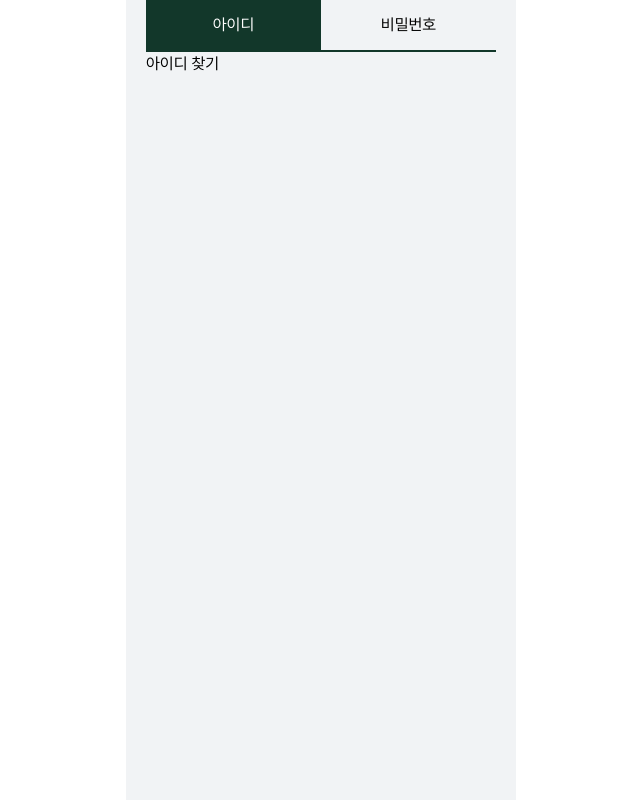
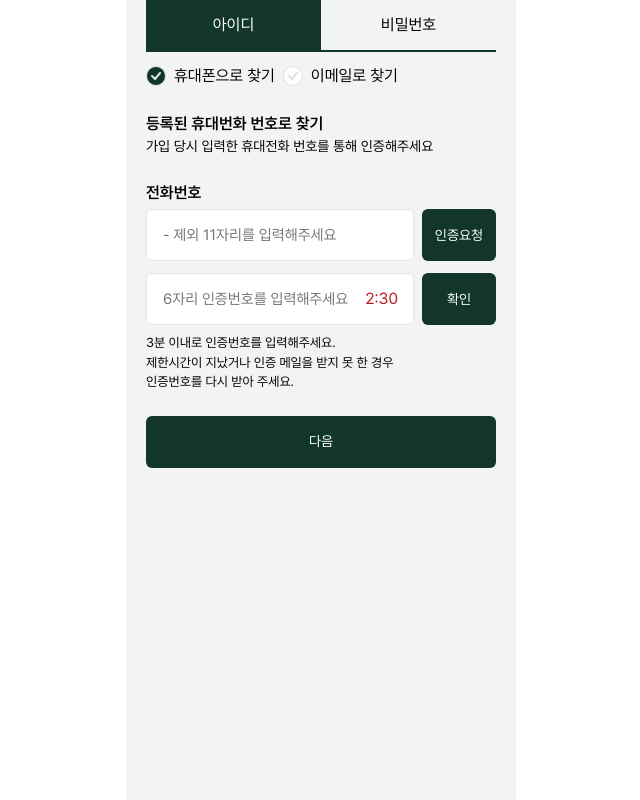
Before and after one commit to Plant-Hostel/PlantHostel-Client, a Next.js app: page /member/find-account in a window 1280 px wide. Shown: the whole page, without its empty margins (319-959 px from the left). Built offline with nearby package versions, Linux system fonts and the light colour scheme.

Commit message:
아이디/비번 찾기 퍼블

```diff
--- a/src/app/globals.css
+++ b/src/app/globals.css
@@ -8,6 +8,7 @@
 
 html {
   background-color: white;
+  height: 100%;
 }
 
 body {
@@ -15,8 +16,7 @@ body {
   padding: 0 20px 8px 20px;
   margin: 0 auto;
   background-color: var(--background);
-  height: 100%;
-  min-height: 100vh;
+  min-height: 100%;
   font-family: "Pretendard-Regular";
 }
 
--- a/src/app/member/find-account/page.tsx
+++ b/src/app/member/find-account/page.tsx
@@ -6,12 +6,8 @@ import React from "react";
 export default function page() {
   // 아이디 비밀번호찾기 탭
   const tabs = [
-    { label: "아이디", content: <FindId /> },
-    { label: "비밀번호", content: <FindPwd /> },
+    { label: "아이디", content: <FindId /> }, //아이디 찾기
+    { label: "비밀번호", content: <FindPwd /> }, //비밀번호 찾기
   ];
-  return (
-    <div>
-      <CommonTab tabs={tabs} />
-    </div>
-  );
+  return <CommonTab tabs={tabs} className="mb-3" />;
 }
--- a/src/components/common/CommonCheckbox.tsx
+++ b/src/components/common/CommonCheckbox.tsx
@@ -7,16 +7,17 @@ import Check from "@/images/Check.svg";
 interface CheckboxProps extends InputHTMLAttributes<HTMLInputElement> {
   id: string;
   label: string;
+  type: "checkbox" | "radio"; // 타입을 동적으로 설정
 }
 
 const CommonCheckbox = forwardRef<HTMLInputElement, CheckboxProps>(
-  ({ id, label, ...props }, ref) => {
+  ({ id, label, type, ...props }, ref) => {
     return (
       <div className="flex flex-col gap-1">
         <div className="flex items-center gap-2">
           <div className="relative w-5 h-5">
             <input
-              type="checkbox"
+              type={type}
               id={id}
               ref={ref}
               className={cn(
--- a/src/components/common/CommonInput.tsx
+++ b/src/components/common/CommonInput.tsx
@@ -3,7 +3,7 @@ import { cva } from "class-variance-authority";
 import React, { InputHTMLAttributes, ReactNode, forwardRef } from "react";
 
 const InputVariants = cva(
-  "relative  h-[52px] py-[17px] px-[16px] rounded-[6px] pr-12 placeholder-sub02 border focus:outline-none flex items-center",
+  "relative  h-[52px] py-[17px] px-[16px] rounded-[6px] pr-12 placeholder-sub02 border focus:outline-none flex items-center text-[15px]",
   {
     variants: {
       inputSize: {
--- a/src/components/common/CommonTab.tsx
+++ b/src/components/common/CommonTab.tsx
@@ -11,9 +11,14 @@ type TabItem = {
 type TabsProps = {
   tabs: TabItem[];
   defaultActiveIndex?: number; //default 활성화 탭
+  className?: string;
 };
 
-export default function CommonTab({ tabs, defaultActiveIndex = 0 }: TabsProps) {
+export default function CommonTab({
+  tabs,
+  defaultActiveIndex = 0,
+  className,
+}: TabsProps) {
   const [activeTab, setActiveTab] = useState(defaultActiveIndex);
   const handleTabClick = (index: number) => {
     setActiveTab(index);
@@ -29,14 +34,15 @@ export default function CommonTab({ tabs, defaultActiveIndex = 0 }: TabsProps) {
               `flex-1 text-center w-[175px] h-[52px] border-b-[2px] border-b-primary`,
               activeTab === index
                 ? "bg-primary text-white" //활성화
-                : "bg-inherit text-black" //비활성화
+                : "bg-inherit text-black", //비활성화
+              className
             )}
           >
             {tab.label}
           </button>
         ))}
       </div>
-      <div>{tabs[activeTab]?.content}</div>
+      {tabs[activeTab]?.content}
     </div>
   );
 }
--- a/src/components/login/LoginForm.tsx
+++ b/src/components/login/LoginForm.tsx
@@ -2,7 +2,7 @@
 
 import { handleLogin } from "@/api/auth/login";
 import { useRouter } from "next/navigation";
-import React from "react";
+import React, { useState } from "react";
 import { useForm } from "react-hook-form";
 import CommonButton from "../common/CommonButton";
 import CommonInput from "../common/CommonInput";
@@ -22,6 +22,10 @@ export default function LoginForm() {
   const router = useRouter();
 
   const { register, handleSubmit } = useForm<FormValues>();
+
+  const [saveId, setSaveId] = useState(false);
+
+  console.log("saveId", saveId);
 
   const onSubmit = async (data: FormValues) => {
     const result = await handleLogin(data.userId, data.password);
@@ -56,7 +60,14 @@ export default function LoginForm() {
             />
           </div>
           <div className="flex justify-between px-1">
-            <CommonCheckbox id="saveId" label="아이디 저장" />
+            <CommonCheckbox
+              type="checkbox"
+              id="saveId"
+              label="아이디 저장"
+              onChange={(e) => {
+                setSaveId(e.target.checked);
+              }}
+            />
             <Link href={"/"}>아이디/비밀번호 &gt;</Link>
           </div>
         </div>
--- a/src/components/member/FindId.tsx
+++ b/src/components/member/FindId.tsx
@@ -1,5 +1,42 @@
-import React from "react";
+"use client";
+
+import React, { useState } from "react";
+import CommonCheckbox from "../common/CommonCheckbox";
+import MethodPhone from "./MethodPhone";
+import MethodEmail from "./MethodEmail";
 
 export default function FindId() {
-  return <div>아이디 찾기</div>;
+  const [findMethod, setFindMethod] = useState<string>("phone");
+
+  return (
+    <div>
+      <div className="flex gap-2 mb-6">
+        <CommonCheckbox
+          id="phone"
+          type="radio"
+          name="findMethod"
+          label="휴대폰으로 찾기"
+          checked={findMethod === "phone"}
+          onChange={(e) => {
+            setFindMethod(e.target.id);
+          }}
+        />
+        <CommonCheckbox
+          id="email"
+          type="radio"
+          name="findMethod"
+          label="이메일로 찾기"
+          checked={findMethod === "email"}
+          onChange={(e) => {
+            setFindMethod(e.target.id);
+          }}
+        />
+      </div>
+      {findMethod === "phone" ? (
+        <MethodPhone type="id" />
+      ) : (
+        <MethodEmail type="id" />
+      )}
+    </div>
+  );
 }
--- a/src/components/member/FindPwd.tsx
+++ b/src/components/member/FindPwd.tsx
@@ -1,5 +1,42 @@
-import React from "react";
+"use client";
 
-export default function FindPwd() {
-  return <div>비밀번호 찾기</div>;
+import React, { useState } from "react";
+import CommonCheckbox from "../common/CommonCheckbox";
+import MethodPhone from "./MethodPhone";
+import MethodEmail from "./MethodEmail";
+
+export default function FindId() {
+  const [findMethod, setFindMethod] = useState<string>("phone");
+
+  return (
+    <div>
+      <div className="flex gap-2 mb-6">
+        <CommonCheckbox
+          id="phone"
+          type="radio"
+          name="findMethod"
+          label="휴대폰으로 찾기"
+          checked={findMethod === "phone"}
+          onChange={(e) => {
+            setFindMethod(e.target.id);
+          }}
+        />
+        <CommonCheckbox
+          id="email"
+          type="radio"
+          name="findMethod"
+          label="이메일로 찾기"
+          checked={findMethod === "email"}
+          onChange={(e) => {
+            setFindMethod(e.target.id);
+          }}
+        />
+      </div>
+      {findMethod === "phone" ? (
+        <MethodPhone type="pwd" /> //비밀번호 찾기일 경우
+      ) : (
+        <MethodEmail type="pwd" />
+      )}
+    </div>
+  );
 }
--- /dev/null
+++ b/src/components/member/MethodEmail.tsx
@@ -0,0 +1,49 @@
+import React from "react";
+import CommonInput from "../common/CommonInput";
+import CommonButton from "../common/CommonButton";
+
+//휴대폰으로 찾기
+export default function MethodEmail({ type }: { type: "id" | "pwd" }) {
+  return (
+    <div className="flex flex-col gap-6">
+      <div className="flex flex-col">
+        <span className="font-PretendardSemibold">이메일로 찾기</span>
+        <span className="text-[14px]">
+          가입 당시 입력한 이메일을 통해 인증해주세요
+        </span>
+      </div>
+
+      {type === "pwd" ? ( //비밀번호 찾기일때만 아이디 입력
+        <CommonInput id="id" placeholder="아이디를 입력해주세요" />
+      ) : (
+        ""
+      )}
+      <div className="flex flex-col gap-2 flex-grow">
+        <div className="flex items-end gap-2">
+          <CommonInput
+            label="이메일"
+            id="hp"
+            placeholder="이메일을 입력해주세요"
+            inputSize="smallButton"
+          />
+          <CommonButton>인증요청</CommonButton>
+        </div>
+        <div className="flex items-end gap-2">
+          <CommonInput
+            id="hp"
+            placeholder="6자리 인증번호를 입력해주세요"
+            inputSize="smallButton"
+            icon={<div className="text-warning">2:30</div>}
+          />
+          <CommonButton>확인</CommonButton>
+        </div>
+        <p className="text-[13px]">
+          3분 이내로 인증번호를 입력해주세요.
+          <br /> 제한시간이 지났거나 인증 메일을 받지 못 한 경우
+          <br /> 인증번호를 다시 받아 주세요.
+        </p>
+      </div>
+      <CommonButton>다음</CommonButton>
+    </div>
+  );
+}
--- /dev/null
+++ b/src/components/member/MethodPhone.tsx
@@ -0,0 +1,48 @@
+import React from "react";
+import CommonInput from "../common/CommonInput";
+import CommonButton from "../common/CommonButton";
+
+//휴대폰으로 찾기
+export default function MethodPhone({ type }: { type: "id" | "pwd" }) {
+  return (
+    <div className="flex flex-col gap-6">
+      <div className="flex flex-col">
+        <span className="font-PretendardSemibold">
+          등록된 휴대번화 번호로 찾기
+        </span>
+        <span className="text-[14px]">
+          가입 당시 입력한 휴대전화 번호를 통해 인증해주세요
+        </span>
+      </div>
+      {type === "pwd" && (
+        <CommonInput id="id" placeholder="아이디를 입력해주세요" />
+      )}
+      <div className="flex flex-col gap-2">
+        <div className="flex items-end gap-2">
+          <CommonInput
+            label="전화번호"
+            id="hp"
+            placeholder="- 제외 11자리를 입력해주세요"
+            inputSize="smallButton"
+          />
+          <CommonButton>인증요청</CommonButton>
+        </div>
+        <div className="flex items-end gap-2">
+          <CommonInput
+            id="hp"
+            placeholder="6자리 인증번호를 입력해주세요"
+            inputSize="smallButton"
+            icon={<div className="text-warning">2:30</div>}
+          />
+          <CommonButton>확인</CommonButton>
+        </div>
+        <p className="text-[13px]">
+          3분 이내로 인증번호를 입력해주세요.
+          <br /> 제한시간이 지났거나 인증 메일을 받지 못 한 경우
+          <br /> 인증번호를 다시 받아 주세요.
+        </p>
+      </div>
+      <CommonButton>다음</CommonButton>
+    </div>
+  );
+}
```
